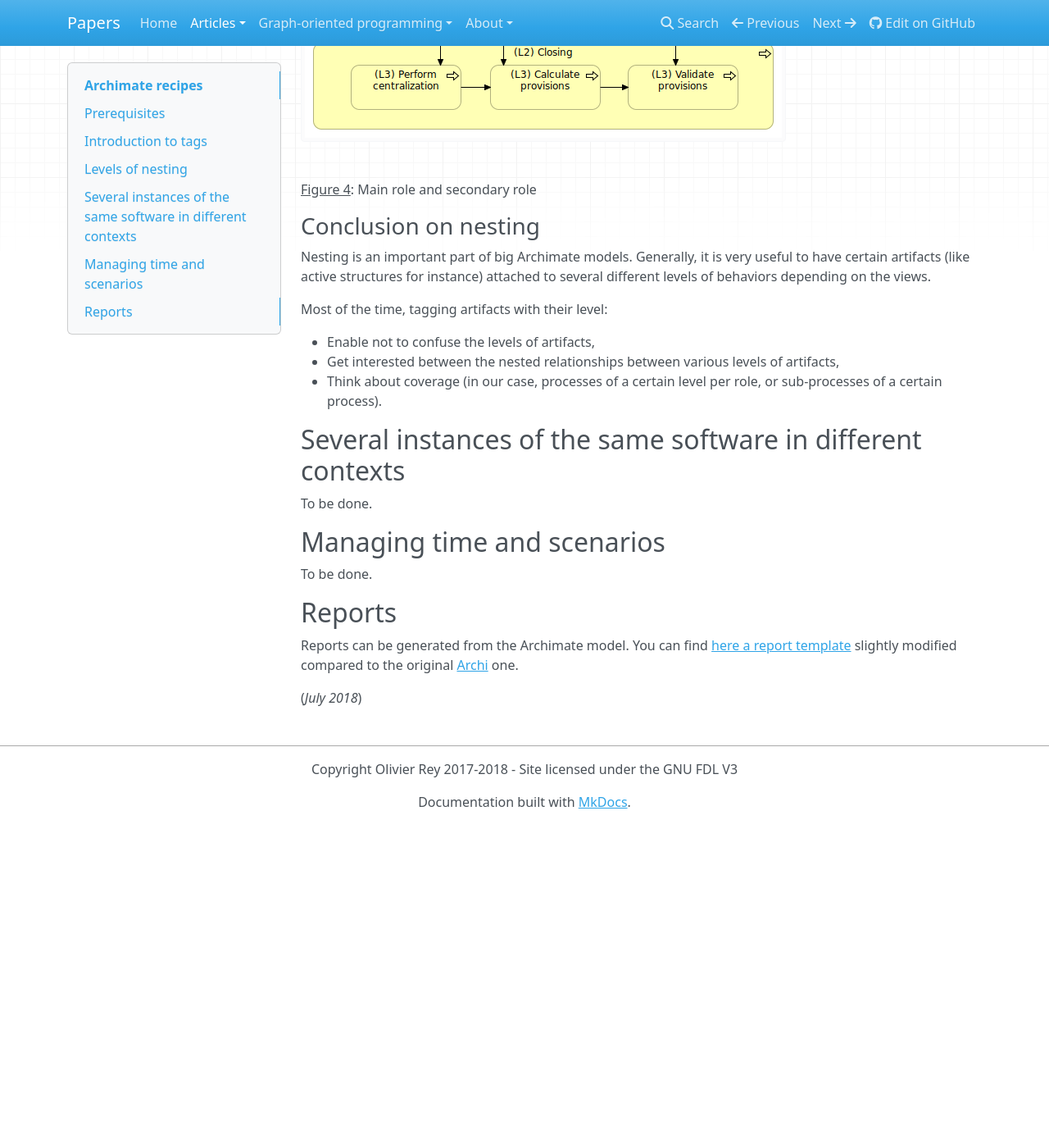
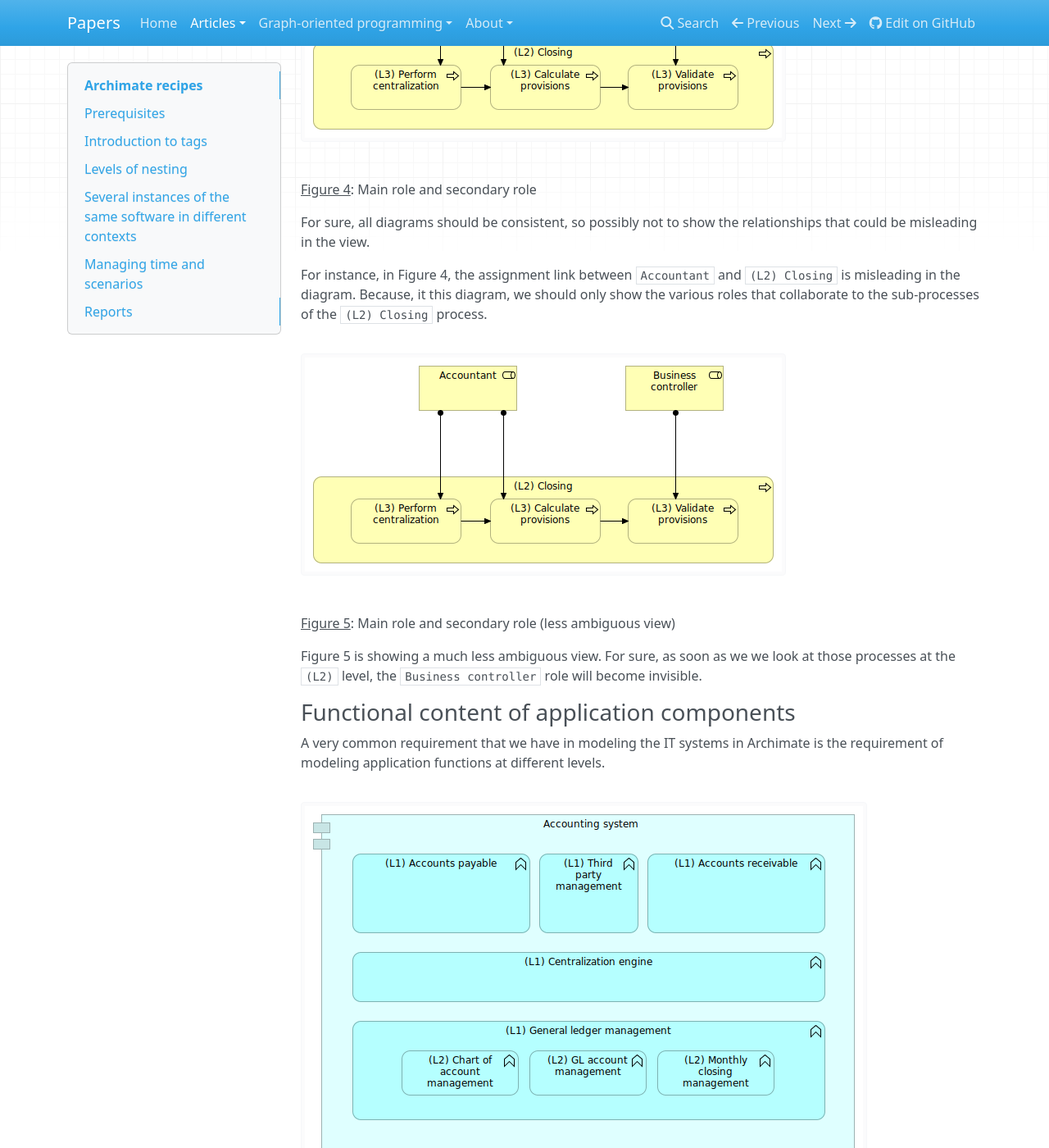
Before and after one commit to orey/papers, an MkDocs documentation site: the page built from docs/articles/archimate-recipes.md, in a window 1280 px wide and 1400 px high, scrolled down 2938 px. Shown: the whole window at 82% size. Built offline with MkDocs 1.6.1, drawn with Linux system fonts in a browser that asks for light colours; nearby versions of some CDN libraries; old or Windows-style settings are respelled for this version of MkDocs; before the commit the page ends 3944 px from its top, so only the background shows below that; some of the changed text lies outside the part shown.

Commit message:
explaining application function levels

```diff
--- a/docs/articles/archimate-recipes.md
+++ b/docs/articles/archimate-recipes.md
@@ -54,11 +54,45 @@
 
 ### Working at different levels
 
-In Figure 4, working with process levels enabled the enterprise architect to indicate that, at a certain level `(L2)`, the main role takng in charge the `Closing` process is the `Accountant`, but at a lower level, we have other roles taking in charge a part of the process.
+In Figure 4, working with process levels enabled the enterprise architect to indicate that, at a certain level `(L2)`, the main role taking in charge the `Closing` process is the `Accountant`, but at a lower level, we have other roles taking in charge a part of the process.
 
 ![Figure 4: Main role and secondary role](../archi/Figure-04.png)
 
 <u>Figure 4</u>: Main role and secondary role
+
+For sure, all diagrams should be consistent, so possibly not to show the relationships that could be misleading in the view.
+
+For instance, in Figure 4, the assignment link between `Accountant` and `(L2) Closing` is misleading in the diagram. Because, it this diagram, we should only show the various roles that collaborate to the sub-processes of the `(L2) Closing` process.
+
+![Figure 5: Main role and secondary role](../archi/Figure-05.png)
+
+<u>Figure 5</u>: Main role and secondary role (less ambiguous view)
+
+Figure 5 is showing a much less ambiguous view. For sure, as soon as we we look at those processes at the `(L2)` level, the `Business controller` role will become invisible.
+
+### Functional content of application components
+
+A very common requirement that we have in modeling the IT systems in Archimate is the requirement of modeling application functions at different levels.
+
+![Figure 6: Accounting system compressed](../archi/Figure-06.png)
+
+<u>Figure 6</u>: Accounting system basic view
+
+The Figure 6 shows a basic accounting system with implicit assignment and aggregation links. By tagging the functions with their level, we can clarify at what level we are looking at the model.
+
+The problem is to represent a zoom on a particular function like shown in Figure 7.
+
+![Figure 7: The need to represent an ambiguous assignment](../archi/Figure-07.png)
+
+<u>Figure 7</u>: The need to represent an ambiguous assignment
+
+This assignment relationship being flagged, the graph view enables a grouping of functions per levels.
+
+![Figure 8: The need to represent an ambiguous assignment](../archi/AccountingSystem.png)
+
+<u>Figure 8</u>: The need to represent an ambiguous assignment
+
+When we will try to assess the coverage of functions in the accounting system, we will have to consider only the `(L1)` application functions.
 
 ### Conclusion on nesting
 
```
Also changed, not shown: docs/archi/AccountingSystem.png (added), docs/archi/Figure-05.png (added), docs/archi/Figure-06.png (added), docs/archi/Figure-07.png (added), 1 other file.
